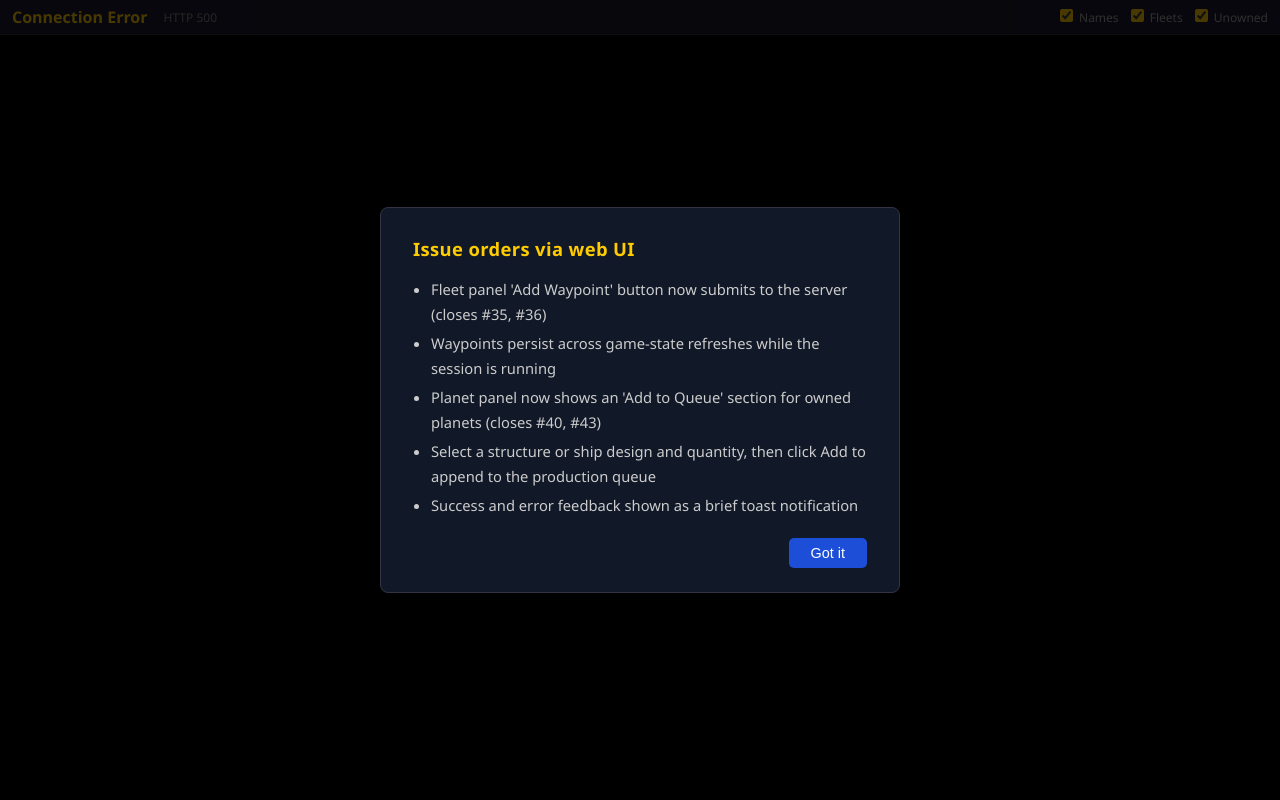
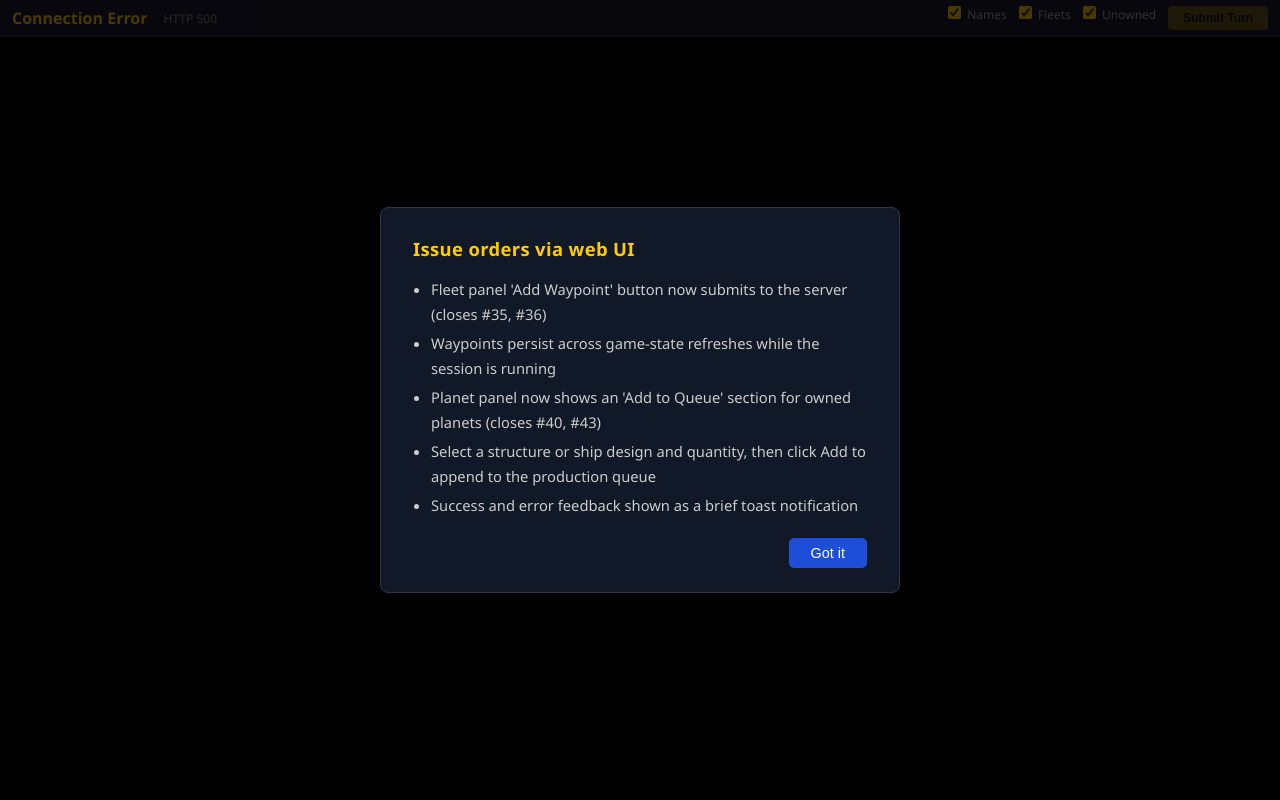
Before and after one commit to jakez-gh/stars-web, a Flask app: page / in a window 1280 px wide. Run offline with Flask 3, Linux system fonts and the light colour scheme; a map, chart or similar area stays blank; parts of the project's set-up code (start-up, migrations or seed data) failed here and were passed over.

Commit message:
feat: Submit Turn button enabled when pending orders exist (closes #49)

```diff
--- a/src/stars_web/app.py
+++ b/src/stars_web/app.py
@@ -148,6 +148,7 @@ def create_app(game_dir: str | None = None) -> Flask:
                 "turn": state.turn,
                 "version": state.version,
                 "player_index": state.player_index,
+                "has_pending_orders": bool(pending_wp) or bool(pending_prod),
                 "settings": {
                     "game_name": state.settings.game_name,
                     "universe_size": state.settings.universe_size_label,
--- a/src/stars_web/static/css/star_map.css
+++ b/src/stars_web/static/css/star_map.css
@@ -63,6 +63,29 @@ body {
 #controls input[type="checkbox"] {
     margin-right: 3px;
     accent-color: #ffcc00;
+}
+
+#submit-turn-btn {
+    padding: 4px 14px;
+    border-radius: 4px;
+    border: 1px solid #ffcc00;
+    background: #ffcc00;
+    color: #111;
+    font-size: 12px;
+    font-weight: bold;
+    cursor: pointer;
+    white-space: nowrap;
+    transition: opacity 0.15s;
+}
+
+#submit-turn-btn:disabled {
+    opacity: 0.35;
+    cursor: not-allowed;
+    pointer-events: none;
+}
+
+#submit-turn-btn:not(:disabled):hover {
+    background: #ffe066;
 }
 
 /* --- Map --- */
--- a/src/stars_web/static/js/star_map.js
+++ b/src/stars_web/static/js/star_map.js
@@ -67,6 +67,7 @@
     const showNamesCheck = document.getElementById("show-names");
     const showFleetsCheck = document.getElementById("show-fleets");
     const showUnownedCheck = document.getElementById("show-unowned");
+    const submitTurnBtn = document.getElementById("submit-turn-btn");
 
     // Tooltip element
     const tooltip = document.createElement("div");
@@ -734,6 +735,7 @@
 
             gameTitle.textContent = gameState.settings.game_name || "Stars!";
             gameInfo.textContent = `Year ${gameState.year} | ${gameState.settings.universe_size} | ${gameState.planets.length} planets | ${gameState.fleets.length} fleets`;
+            submitTurnBtn.disabled = !gameState.has_pending_orders;
 
             resize();
             centerOnPlanets();
--- a/src/stars_web/templates/star_map.html
+++ b/src/stars_web/templates/star_map.html
@@ -15,6 +15,7 @@
                 <label><input type="checkbox" id="show-names" checked> Names</label>
                 <label><input type="checkbox" id="show-fleets" checked> Fleets</label>
                 <label><input type="checkbox" id="show-unowned" checked> Unowned</label>
+                <button id="submit-turn-btn" disabled>Submit Turn</button>
             </div>
         </header>
         <div id="map-container">
```
Also changed, not shown: tests/test_app.py (+36 -0 lines).
